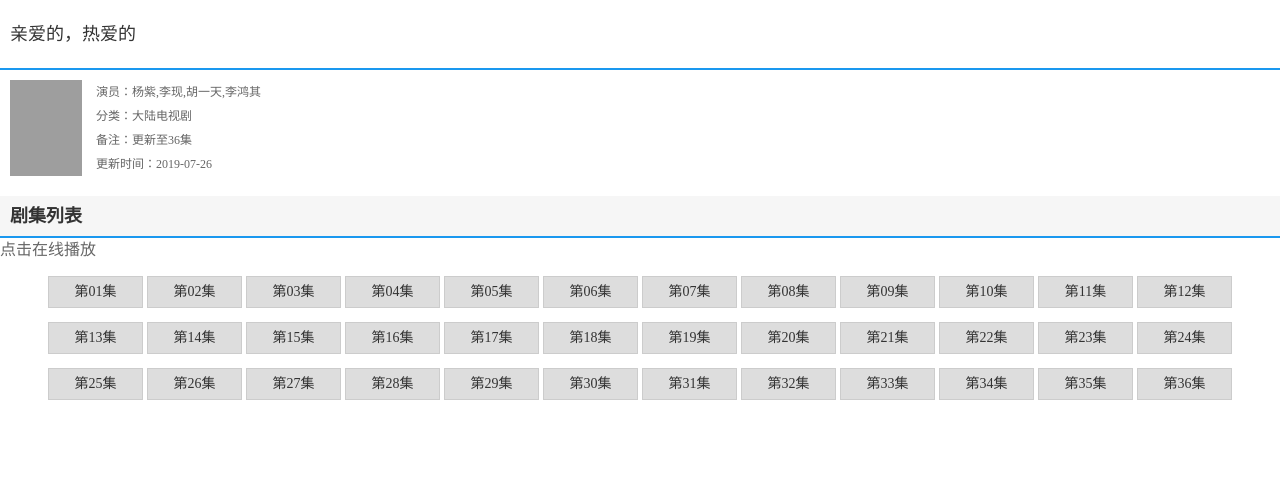
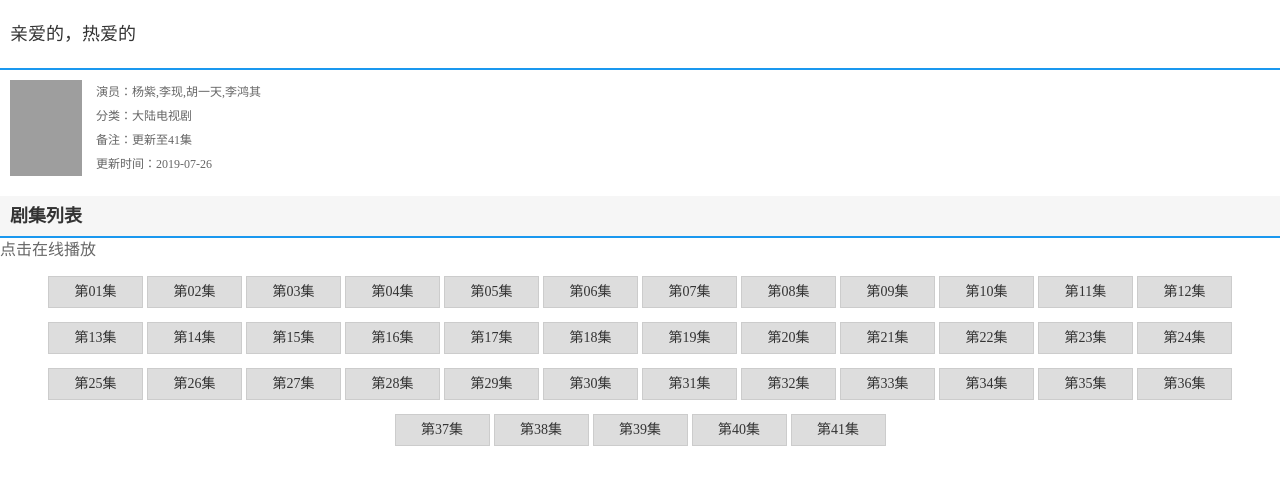
Before and after one commit to ff-online/ff-online.github.io, a plain HTML site: page 电视剧_亲爱的热爱的.html in a window 1280 px wide. Drawn offline with Linux system fonts and the light colour scheme; grey boxes are pictures that could not be loaded.

Commit message:
Update 电视剧_亲爱的热爱的.html

```diff
--- a/电视剧_亲爱的热爱的.html
+++ b/电视剧_亲爱的热爱的.html
@@ -274,7 +274,7 @@
         <div class="ui-text">
             <p>演员：<span>杨紫,李现,胡一天,李鸿其</span></p>
             <p>分类：<span>大陆电视剧</span></p>
-            <p>备注：<span>更新至36集</span></p>
+            <p>备注：<span>更新至41集</span></p>
             <p>更新时间：<span>2019-07-26</span></p>
         </div>
     </div>
@@ -324,6 +324,11 @@
             <a href="https://gqnew1.jongta.com/share/5TdF3o5lCBI5zFj0" target="_blank">第34集</a>
             <a href="https://gqnew1.jongta.com/share/fncpDaTFFspAE69P" target="_blank">第35集</a>
             <a href="https://gqnew1.jongta.com/share/SPbEawDf6ohUrKO9" target="_blank">第36集</a>
+             <a href="https://gqnew1.jongta.com/share/pjz9xg6P3gZPY0Uk" target="_blank">第37集</a>
+             <a href="https://gqnew1.jongta.com/share/aI8tWSFYxPI2syxZ" target="_blank">第38集</a>
+             <a href="https://gqnew1.jongta.com/share/HkZZwqSryxL2wXiv" target="_blank">第39集</a>
+             <a href="https://gqnew1.jongta.com/share/czh02RWCQavEvJRr" target="_blank">第40集</a>
+             <a href="https://gqnew1.jongta.com/share/z4Jw80Y1v2eaWsDJ" target="_blank">第41集</a>
         </div>
     </div>
 </div>
```
